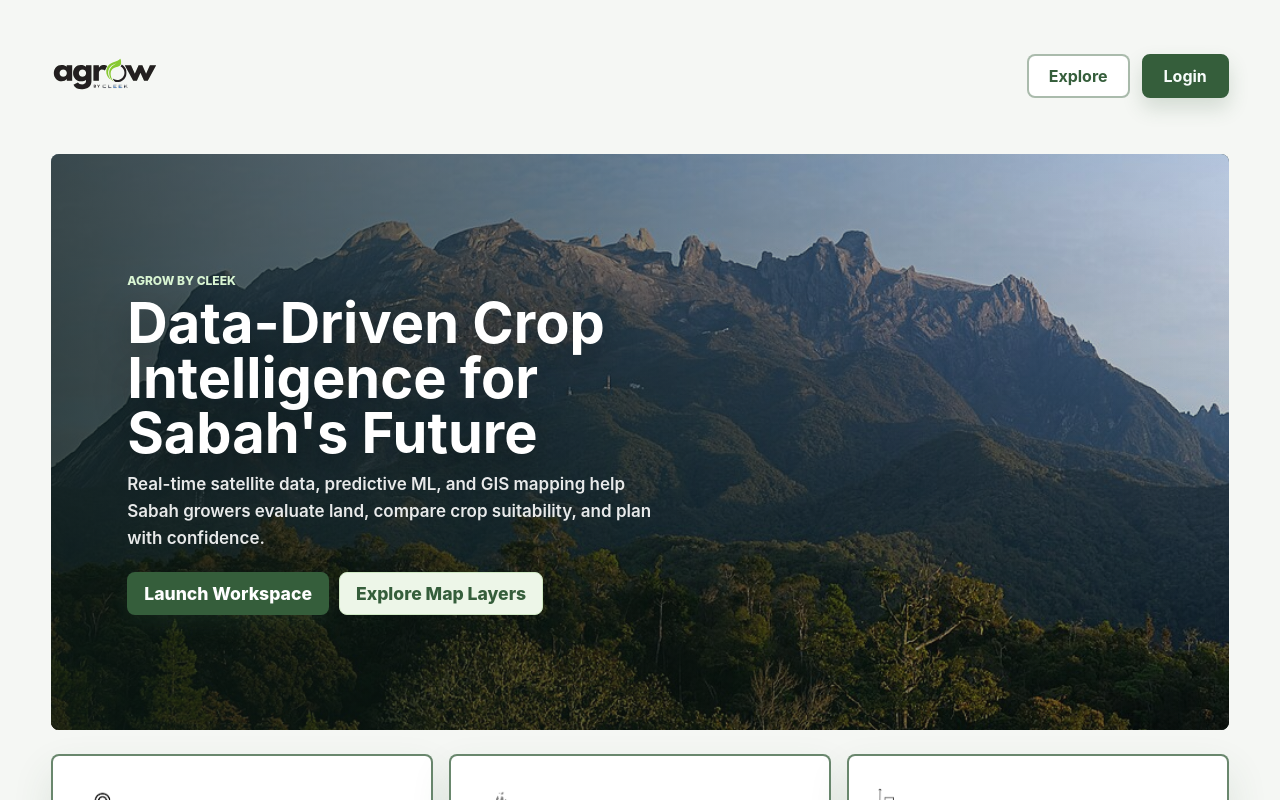
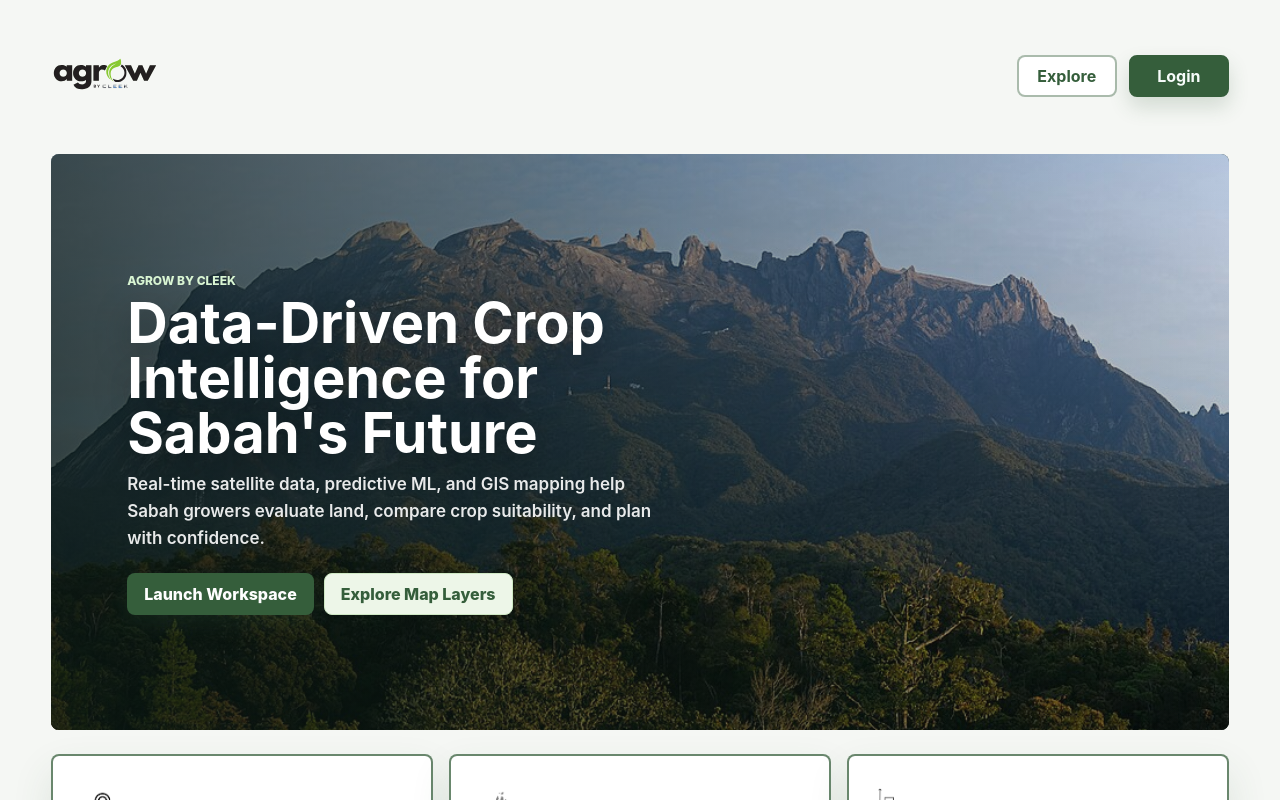
Before and after one commit to lumbanon/GamudaProject, a React (Vite) app in the folder agrow-portal/: page / in a window 1280 px wide. Built offline with nearby package versions, Linux system fonts and the light colour scheme.

Commit message:
fix: set fixed button width and disable hover transform

```diff
--- a/agrow-portal/src/features/landing/landing-page.css
+++ b/agrow-portal/src/features/landing/landing-page.css
@@ -209,15 +209,16 @@
   font-weight: 800;
   cursor: pointer;
   transition:
-    transform 140ms ease,
     box-shadow 140ms ease,
     border-color 140ms ease,
     background-color 140ms ease;
 }
 
+.landing-nav-button:hover,
 .landing-page .primary-button:hover,
 .landing-page .secondary-button:hover {
-  transform: translateY(-1px);
+  transform: none !important; /* The !important force-kills the movement */
+  transition: none !important; /* This kills the animation */
 }
 
 .landing-page .secondary-button {
@@ -418,14 +419,15 @@ html {
   }
 }
 
-/* Resize the primary button */
-.primary-button {
-  padding: 14px 28px;
-  font-size: 1.1rem;
+.landing-nav-button {
+  min-height: 42px;
+  /* Add these lines */
+  width: 100px;
+  display: inline-flex;
+  align-items: center;
+  justify-content: center;
+  /* Keep your existing styles below */
+  padding: 9px 16px;
+  border-radius: 8px;
+  /* ... rest of your code ... */
 }
-
-/* Resize the secondary button */
-.secondary-button {
-  padding: 14px 28px;
-  font-size: 1.1rem;
-}
```
